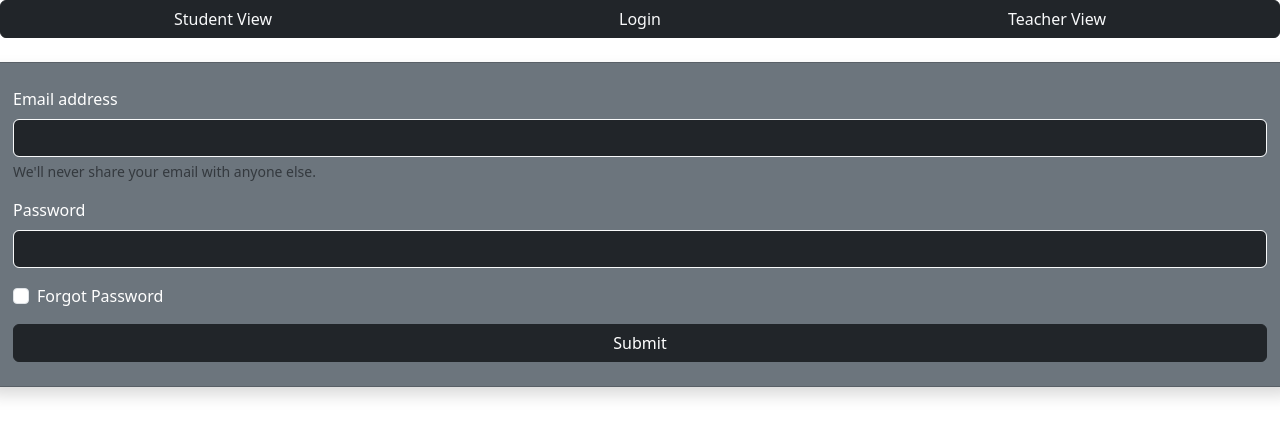
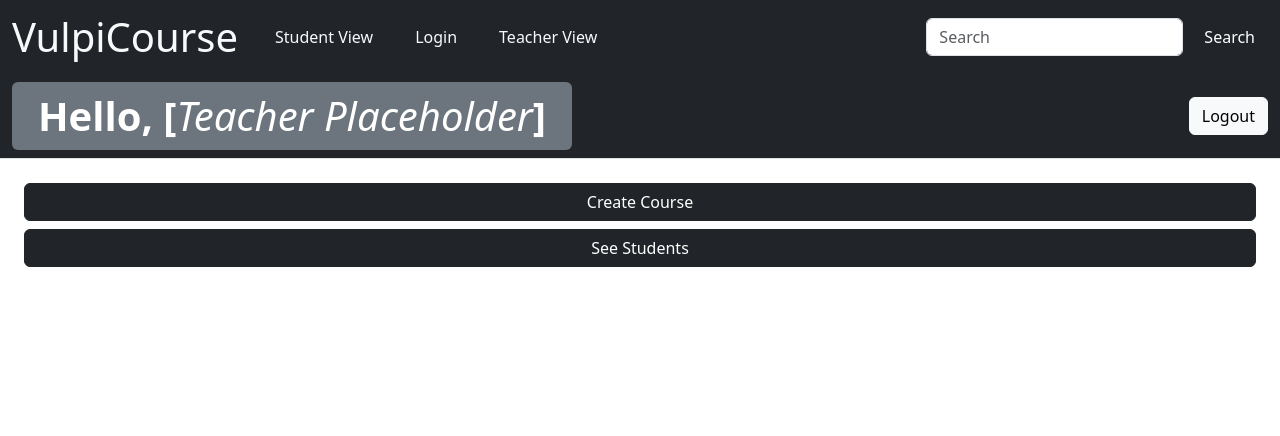
Before and after one commit to kaidesalo/superman-project, a React (Vite) app: page / in a window 1280 px wide. Shown: the top 436 px of the page. Built offline with nearby package versions, Linux system fonts and the light colour scheme.

Commit message:
update navbar to have search and add website name

```diff
--- a/src/App.tsx
+++ b/src/App.tsx
@@ -7,24 +7,71 @@ import Button from "./components/Button";
 function App() {
   return (
     <Router>
-      <nav className="row justify-content-center">
-        <div className="btn-group" role="group" aria-label="page">
-          <Button onClick={() => console.log("Student View")}>
-            <Link className="link-light link-offset-2 link-underline link-underline-opacity-0" to="/Student">Student View</Link>
-          </Button>
-          <Button className="active" onClick={() => console.log("Login Page")}>
-            <Link className=" link-light link-offset-2 link-underline link-underline-opacity-0" to="/">Login</Link>
-          </Button>
-          <Button onClick={() => console.log("Teacher View")}>
-            <Link className="link-light link-offset-2 link-underline link-underline-opacity-0" to="/Teacher">Teacher View</Link>
-          </Button>
+      <nav className="navbar navbar-expand-lg bg-dark">
+        <div className="container-fluid">
+          <a href="/" className="navbar-brand mb-0 h1 text-light fs-1">
+            VulpiCourse
+          </a>
+          <button
+            className="navbar-toggler bg-light"
+            type="button"
+            data-bs-toggle="collapse"
+            data-bs-target="#navbarSupportedContent"
+            aria-controls="navbarSupportedContent"
+            aria-expanded="false"
+            aria-label="Toggle navigation"
+          >
+            <span className="navbar-toggler-icon"></span>
+          </button>
+
+          <div className="collapse navbar-collapse" id="navbarSupportedContent">
+            <ul className="navbar-nav me-auto mb-2 mb-lg-0">
+              <li className="nav-item">
+                <Button onClick={() => console.log("Student View")}>
+                  <Link
+                    aria-current="page"
+                    className="nav-link link-light link-offset-2 link-underline link-underline-opacity-0"
+                    to="/Student"
+                  >
+                    Student View
+                  </Link>
+                </Button>
+              </li>
+              <li className="nav-item">
+                <Button onClick={() => console.log("Login Page")}>
+                  <Link
+                    aria-current="page"
+                    className="active nav-link link-light link-offset-2 link-underline link-underline-opacity-0"
+                    to="/Login"
+                  >
+                    Login
+                  </Link>
+                </Button>
+              </li>
+              <li className="nav-item">
+                <Button onClick={() => console.log("Teacher View")}>
+                  <Link
+                    aria-current="page"
+                    className="nav-link link-light link-offset-2 link-underline link-underline-opacity-0"
+                    to="/"
+                  >
+                    Teacher View
+                  </Link>
+                </Button>
+              </li>
+            </ul>
+            <form className="d-flex" role="search">
+              <input className="form-control me-2" type="search" placeholder="Search" aria-label="Search" />
+              <Button className="btn-outline-success" type="submit" onClick={() => console.log("SEARCH!!!")}>Search</Button>
+            </form>
+          </div>
         </div>
       </nav>
 
       <Routes>
-        <Route path="/" element={<Login />}/>
-        <Route path="/Teacher" element={<Teacher />}/>
-        <Route path="/Student" element={<Student />}/>
+        <Route path="/Login" element={<Login />} />
+        <Route path="/" element={<Teacher />} />
+        <Route path="/Student" element={<Student />} />
       </Routes>
     </Router>
   );
--- a/src/Pages/Teacher.tsx
+++ b/src/Pages/Teacher.tsx
@@ -19,7 +19,7 @@ function Teacher() {
             <Button
               color="light"
               className="justify-content-end"
-              onClick={() => navigate("/")}
+              onClick={() => navigate("/Login")}
             >
               Logout
             </Button>
--- a/src/components/Button.tsx
+++ b/src/components/Button.tsx
@@ -3,6 +3,7 @@ interface Props {
   color?: 'primary' | 'secondary' | 'danger' | 'success' | 'dark' | 'light';
   onClick: () => void;
   className?: string;
+  type?: string;
 }
 
 const Button = ({ children, onClick, color='dark'}: Props) => {
--- a/vite.config.ts
+++ b/vite.config.ts
@@ -4,5 +4,5 @@ import { defineConfig } from 'vite'
 // https://vite.dev/config/
 export default defineConfig({
   plugins: [react()],
-  base: "/superman-project",
+  base: "/super"
 })
```
Also changed, not shown: src/Pages/Course.tsx (added, +7 -0 lines).
